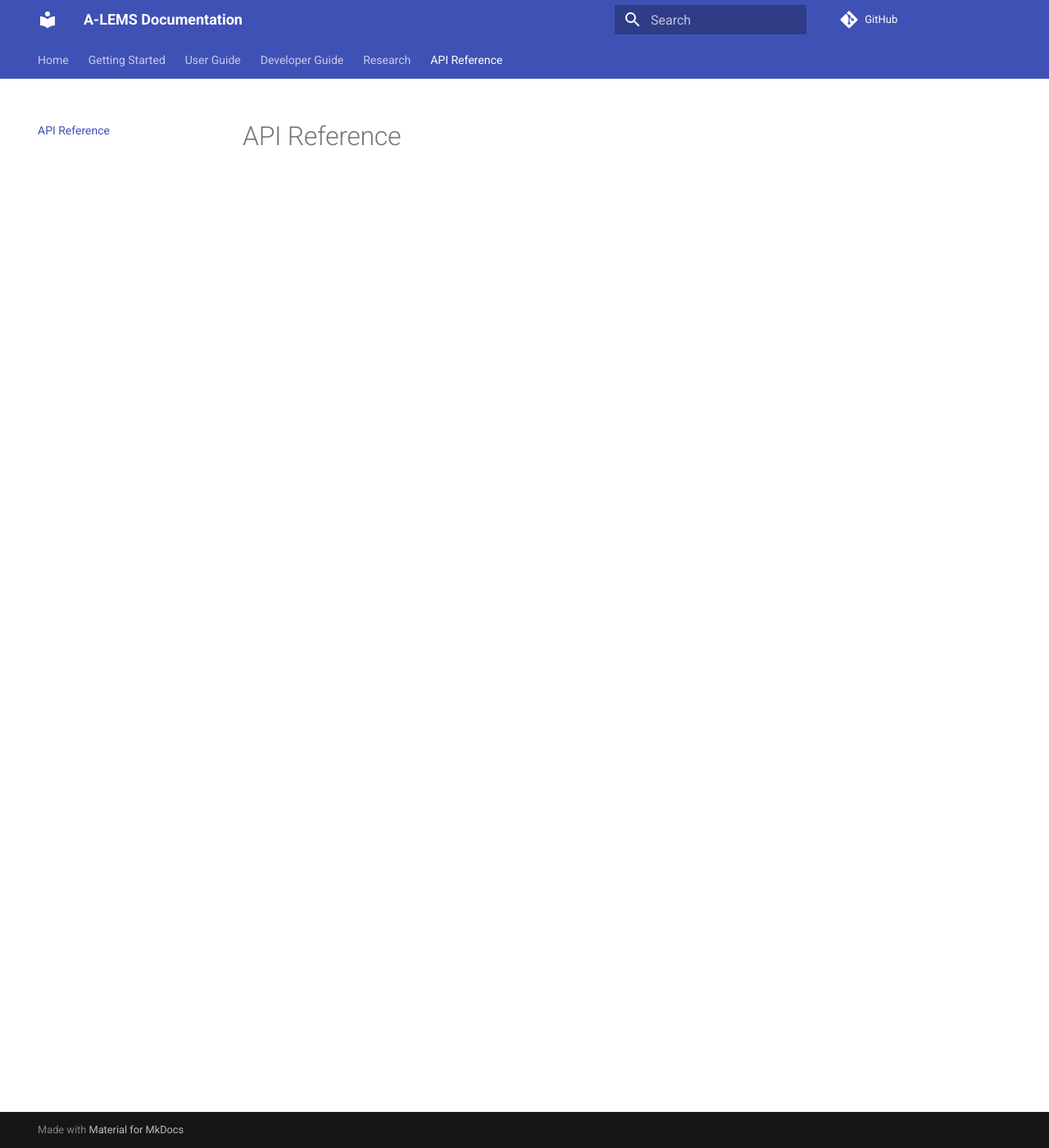
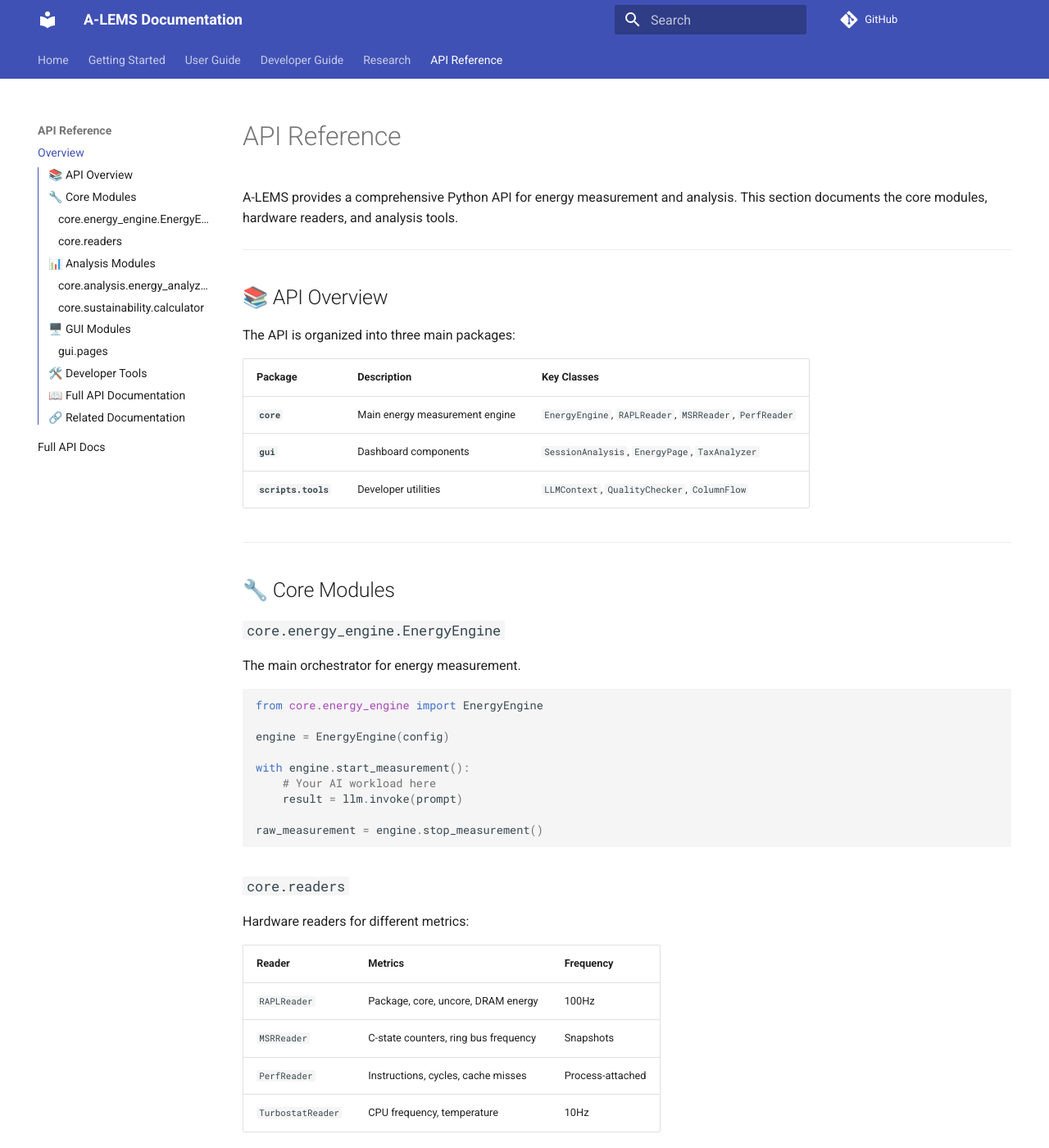
Before and after one commit to deepakpanigrahy03/a-lems, an MkDocs documentation site: the page built from docs-src/mkdocs/source/api/reference.md, in a window 1280 px wide and 1400 px high. Shown: the whole window at 82% size. Built offline with MkDocs 1.6.1 and Material for MkDocs 9.7.7, drawn with Linux system fonts in a browser that asks for light colours; comment, search, counter and statistics services are not loaded; some of the changed text lies outside the part shown.

Commit message:
docs: finalize documentation setup
- Unify MkDocs and Sphinx deployment
- Add API Reference section with overview and link
- Clean up web controller routes
- Update navigation to use relative paths

````diff
--- a/docs-src/mkdocs/mkdocs.yml
+++ b/docs-src/mkdocs/mkdocs.yml
@@ -50,7 +50,9 @@ nav:
     - Orchestration Tax: research/03-orchestration-tax.md
     - Publications: research/04-publications.md
 
-  - API Reference: api/reference.md
+  - API Reference:
+    - Overview: api/reference.md
+    - Full API Docs: sphinx/
 
 markdown_extensions:
   - admonition
--- a/docs-src/mkdocs/source/api/reference.md
+++ b/docs-src/mkdocs/source/api/reference.md
@@ -1 +1,114 @@
 # API Reference
+
+A-LEMS provides a comprehensive Python API for energy measurement and analysis. This section documents the core modules, hardware readers, and analysis tools.
+
+---
+
+## 📚 API Overview
+
+The API is organized into three main packages:
+
+| Package | Description | Key Classes |
+|---------|-------------|-------------|
+| **`core`** | Main energy measurement engine | `EnergyEngine`, `RAPLReader`, `MSRReader`, `PerfReader` |
+| **`gui`** | Dashboard components | `SessionAnalysis`, `EnergyPage`, `TaxAnalyzer` |
+| **`scripts.tools`** | Developer utilities | `LLMContext`, `QualityChecker`, `ColumnFlow` |
+
+---
+
+## 🔧 Core Modules
+
+### `core.energy_engine.EnergyEngine`
+
+The main orchestrator for energy measurement.
+
+```python
+from core.energy_engine import EnergyEngine
+
+engine = EnergyEngine(config)
+
+with engine.start_measurement():
+    # Your AI workload here
+    result = llm.invoke(prompt)
+
+raw_measurement = engine.stop_measurement()
+```
+
+### `core.readers`
+
+Hardware readers for different metrics:
+
+| Reader | Metrics | Frequency |
+|--------|---------|-----------|
+| `RAPLReader` | Package, core, uncore, DRAM energy | 100Hz |
+| `MSRReader` | C-state counters, ring bus frequency | Snapshots |
+| `PerfReader` | Instructions, cycles, cache misses | Process-attached |
+| `TurbostatReader` | CPU frequency, temperature | 10Hz |
+
+---
+
+## 📊 Analysis Modules
+
+### `core.analysis.energy_analyzer`
+
+Computes derived metrics from raw measurements:
+
+- **Workload Energy** = Package energy - Idle baseline
+- **Reasoning Energy** = Core energy - Idle core
+- **Orchestration Tax** = Workload - Reasoning
+
+### `core.sustainability.calculator`
+
+Converts energy to environmental impact:
+
+```python
+sustainability = calculator.calculate(energy_j, country_code)
+print(f"Carbon: {sustainability.carbon_g:.6f} g")
+print(f"Water: {sustainability.water_ml:.6f} ml")
+```
+
+---
+
+## 🖥️ GUI Modules
+
+### `gui.pages`
+
+Each page is a Streamlit component:
+
+| Page | Purpose |
+|------|---------|
+| `overview` | Dashboard home |
+| `energy` | Energy visualization |
+| `tax` | Orchestration tax analysis |
+| `sustainability` | Environmental metrics |
+
+---
+
+## 🛠️ Developer Tools
+
+The `scripts.tools` directory contains utilities:
+
+| Tool | Purpose |
+|------|---------|
+| `llm_context.py` | Generate context for LLM prompts |
+| `quality_check.py` | Run code quality checks |
+| `column_flow.py` | Trace database column data flow |
+| `issue_tracer.py` | System diagnostics |
+
+---
+
+## 📖 Full API Documentation
+
+For complete API details, including all classes, methods, and parameters, see the [Full API Docs](../sphinx/).
+
+---
+
+## 🔗 Related Documentation
+
+- [Developer Guide](../developer-guide/01-architecture.md) — System architecture
+- [Adding New Readers](../developer-guide/05-adding-readers.md) — Extend hardware support
+- [Developer Tools](../developer-guide/07-tools-overview.md) — Tool usage guide
+
+---
+
+*Last updated: March 2026*
````
Also changed, not shown: 2 other files.
